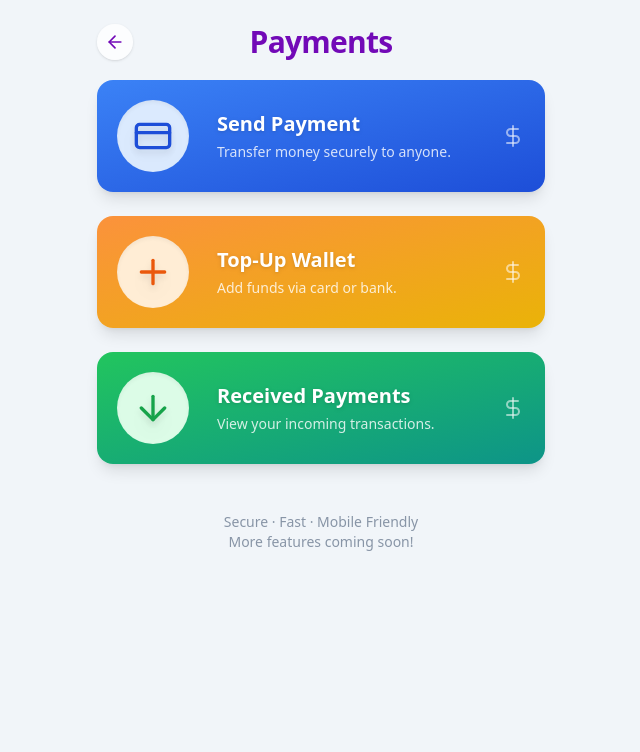
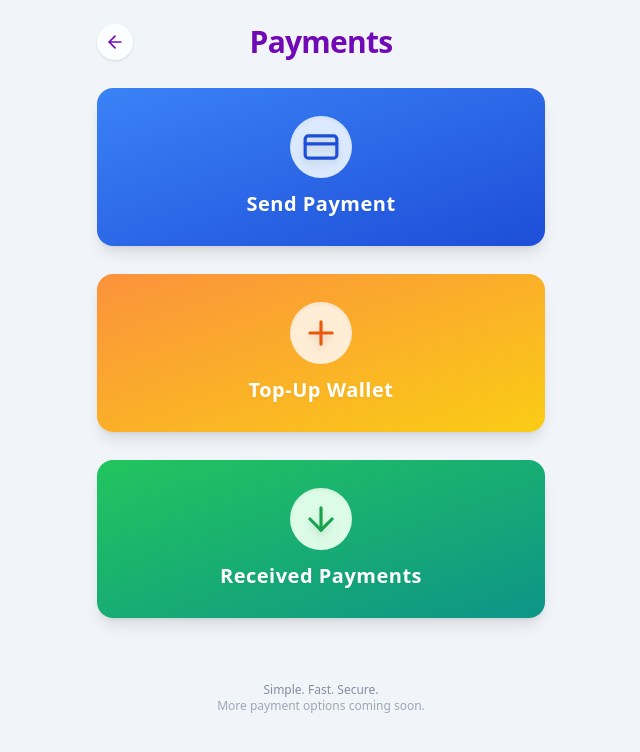
Before and after one commit to Abdullahi2202/wealth-tracker-ai, a React (Vite) app: page /payments/home in a window 1280 px wide. Shown: the top 752 px of the page, without its empty margins (319-959 px from the left). Built offline with nearby package versions, Linux system fonts and the light colour scheme.

Commit message:
Refactor: PaymentsHome to use only three icons
Refactors the PaymentsHome page to display only three icons for Send Payment, Top Up Wallet, and Received Payments, as requested.

```diff
--- a/src/pages/PaymentsHome.tsx
+++ b/src/pages/PaymentsHome.tsx
@@ -1,37 +1,34 @@
 
 import { useNavigate } from "react-router-dom";
-import { CreditCard, DollarSign, ArrowDown, ArrowLeft, Plus } from "lucide-react";
+import { CreditCard, Plus, ArrowDown, ArrowLeft } from "lucide-react";
 
 const actionCards = [
   {
     title: "Send Payment",
-    description: "Transfer money securely to anyone.",
-    color: "from-blue-500 to-blue-700",
-    Icon: CreditCard,
     route: "/payments/send",
     bg: "bg-gradient-to-br from-blue-500 to-blue-700",
     iconBg: "bg-blue-100",
     iconColor: "text-blue-700",
+    Icon: CreditCard,
+    iconTestId: "send-payment-icon"
   },
   {
     title: "Top-Up Wallet",
-    description: "Add funds via card or bank.",
-    color: "from-orange-400 to-yellow-500",
-    Icon: Plus,
     route: "/payments/topup",
-    bg: "bg-gradient-to-br from-orange-400 to-yellow-500",
+    bg: "bg-gradient-to-br from-orange-400 to-yellow-400",
     iconBg: "bg-orange-100",
     iconColor: "text-orange-600",
+    Icon: Plus,
+    iconTestId: "topup-wallet-icon"
   },
   {
     title: "Received Payments",
-    description: "View your incoming transactions.",
-    color: "from-green-500 to-teal-600",
-    Icon: ArrowDown,
     route: "/payments/received",
     bg: "bg-gradient-to-br from-green-500 to-teal-600",
     iconBg: "bg-green-100",
     iconColor: "text-green-600",
+    Icon: ArrowDown,
+    iconTestId: "received-payments-icon"
   },
 ];
 
@@ -39,9 +36,9 @@ const PaymentsHome = () => {
   const navigate = useNavigate();
 
   return (
-    <div className="min-h-screen bg-muted flex flex-col items-center px-3 py-6 animate-fade-in">
+    <div className="min-h-screen bg-muted flex flex-col items-center px-4 py-6 animate-fade-in">
       {/* Top Bar with Back button */}
-      <div className="w-full max-w-md mx-auto flex items-center gap-2 mb-5">
+      <div className="w-full max-w-md mx-auto flex items-center gap-2 mb-7">
         <button
           title="Back"
           className="rounded-full p-2 bg-white/80 shadow hover:bg-white focus-visible:ring-2 focus:outline-none transition-all"
@@ -52,38 +49,43 @@ const PaymentsHome = () => {
         <h1 className="flex-1 text-center text-3xl font-extrabold text-finance-purple tracking-tight">
           Payments
         </h1>
-        {/* placeholder for spacing symmetry */}
+        {/* placeholder for symmetry */}
         <span className="w-9" />
       </div>
-      {/* Action Cards Grid */}
-      <div className="w-full max-w-md mx-auto grid gap-6">
-        {actionCards.map(({ title, description, Icon, route, bg, iconBg, iconColor }) => (
+      {/* Main Action Grid */}
+      <div className="w-full max-w-md mx-auto grid grid-cols-1 gap-7">
+        {actionCards.map(({ title, route, bg, iconBg, iconColor, Icon, iconTestId }) => (
           <button
             key={title}
             onClick={() => navigate(route)}
-            className={`group relative ${bg} w-full flex items-center gap-5 rounded-2xl shadow-lg p-5 hover-scale transition hover:shadow-xl hover:brightness-105 focus-visible:ring-2 focus:outline-none active:scale-98`}
-            style={{ minHeight: 108 }}
+            className={`
+              group flex flex-col items-center justify-center
+              ${bg} rounded-2xl shadow-lg px-0 py-7
+              hover-scale transition hover:shadow-xl hover:brightness-105
+              active:scale-98 focus-visible:ring-2 focus:outline-none
+            `}
+            style={{ minHeight: 136 }}
             aria-label={title}
+            tabIndex={0}
           >
-            <span className={`flex items-center justify-center ${iconBg} rounded-full p-4 shadow-inner mr-2 transition-all`}>
-              <Icon size={40} className={`${iconColor} drop-shadow-lg`} />
+            <span
+              className={`flex items-center justify-center ${iconBg} rounded-full shadow-inner transition-all mb-3`}
+              style={{ width: 62, height: 62 }}
+              data-testid={iconTestId}
+            >
+              <Icon size={38} className={`${iconColor} drop-shadow-lg`} aria-hidden />
             </span>
-            <div className="text-left flex-1">
-              <div className="text-lg md:text-xl font-bold text-white mb-1 drop-shadow">{title}</div>
-              <div className="text-xs md:text-sm text-white/90 opacity-90">{description}</div>
-            </div>
-            {/* Arrow Indicator */}
-            <span className="absolute right-5 top-1/2 -translate-y-1/2 opacity-90">
-              <DollarSign className="h-6 w-6 text-white/60 group-hover:text-white/80 transition" />
+            <span className="text-lg md:text-xl font-bold text-white drop-shadow-sm tracking-wide">
+              {title}
             </span>
           </button>
         ))}
       </div>
-
-      {/* Advanced footer (example for extensibility) */}
-      <div className="mt-12 text-sm text-muted-foreground w-full text-center opacity-75">
-        Secure &middot; Fast &middot; Mobile Friendly <br />
-        <span className="font-medium">More features coming soon!</span>
+      {/* Footer */}
+      <div className="mt-16 text-xs text-muted-foreground w-full text-center opacity-80">
+        Simple. Fast. Secure.
+        <br />
+        <span className="font-medium text-xs opacity-75">More payment options coming soon.</span>
       </div>
     </div>
   );
```
